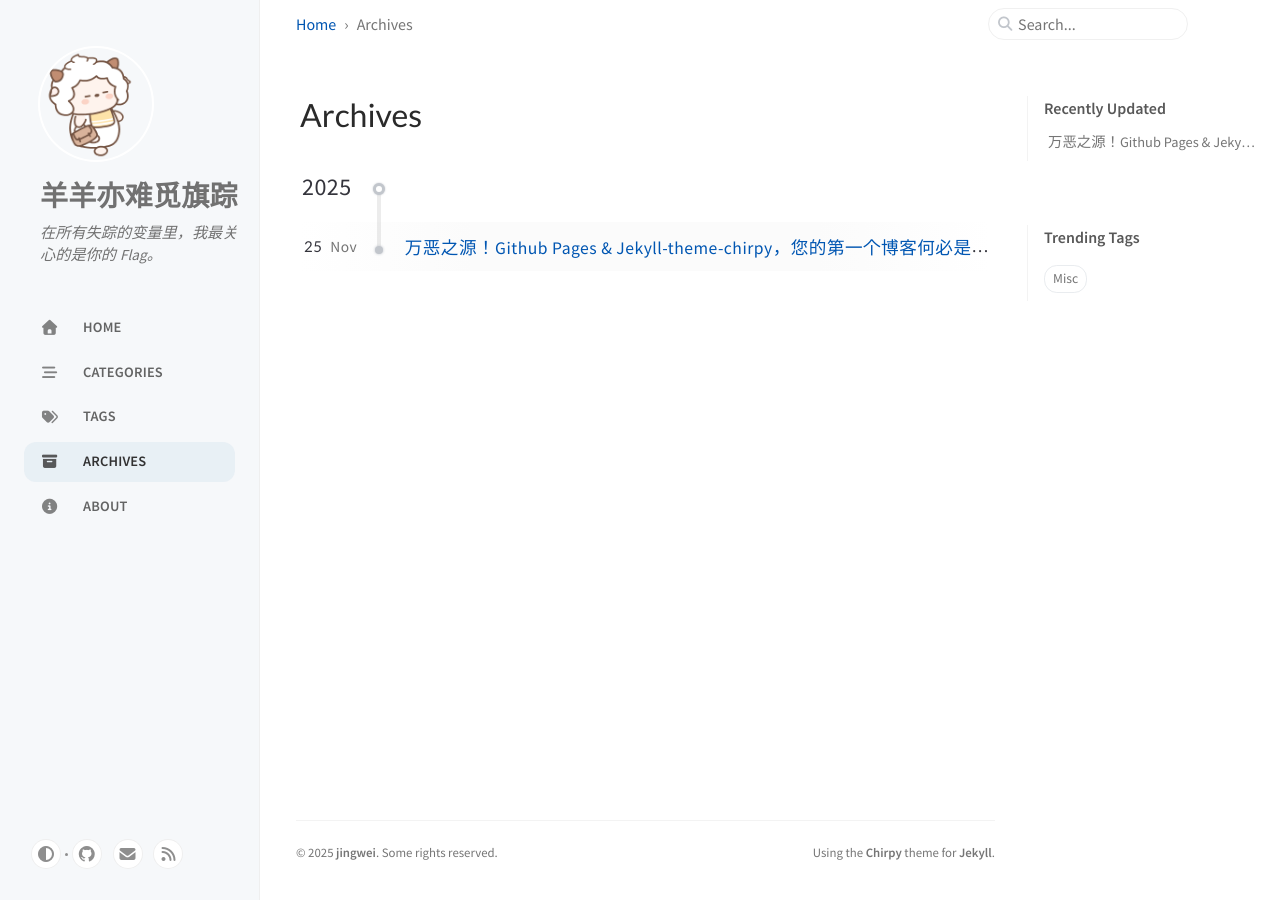
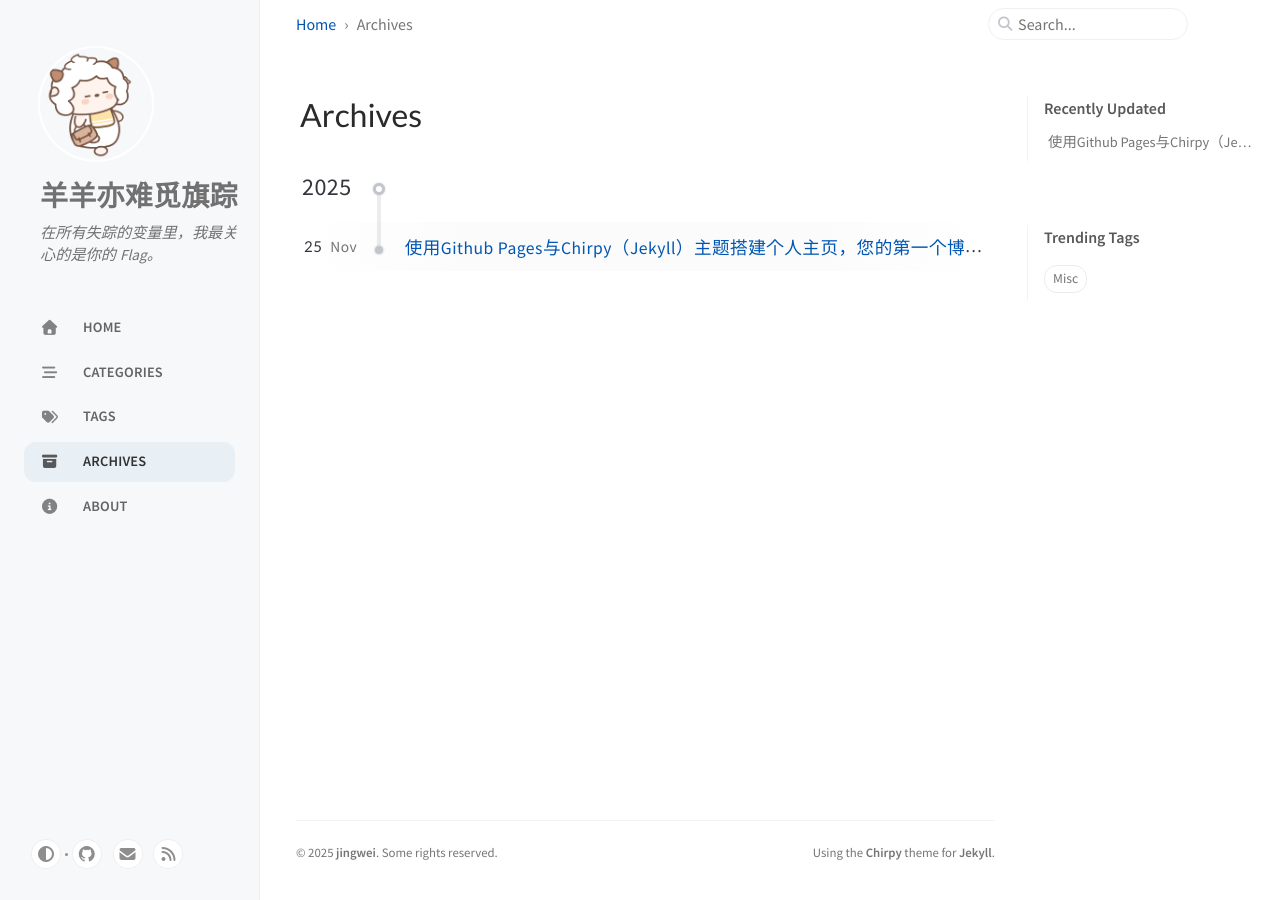
Before and after one commit to jingwei1205/jingwei1205.github.io, a Jekyll site: the page built from _tabs/archives.md, in a window 1280 px wide. Built offline with Jekyll 4.4.1, drawn with Linux system fonts in a browser that asks for light colours; cached includes are drawn as plain includes; nearby versions of some CDN libraries; comment, search, counter and statistics services are not loaded; part of the change alters nothing that is shown.

Commit message:
fix(pages): blog

````diff
--- a/_posts/2025-11-25-jekyll-theme-chirpy-first-blog.md
+++ b/_posts/2025-11-25-jekyll-theme-chirpy-first-blog.md
@@ -1,6 +1,6 @@
 ---
-title: 万恶之源！Github Pages & Jekyll-theme-chirpy，您的第一个博客何必是博客
-description: Github Pages免费服务 与 静态网站生成器Jekyll快速搭建自己的博客系统。
+title: 使用Github Pages与Chirpy（Jekyll）主题搭建个人主页，您的第一个博客何必是博客
+description: 得益于无敌的Github Pages免费服务与静态网站生成器Jekyll（含有一大堆精美博客主题），可以快速搭建自己的博客系统，在这里我选择了Chirpy主题，非常简约耐看，拥有黑白双模，当然在部署过程中也踩了非常多的大坑小坑，最终终于解决，我发现网上很少有关于Chirpy主题部署踩坑的专栏，所以写下了此篇文章，希望能对大家有所帮助！（我不会告诉你因为我觉得这个主题特别好看才折腾了这个玩意儿，养成了写博客习惯的万恶之源~~）。
 author: jingwei
 date: 2025-11-25 15:32:00 +0800
 categories: [Blogging, Misc]
@@ -119,7 +119,7 @@ jekyll s
 5. 根据配置文件修改<kbd>_config.yml</kbd>
 ![modify config](/assets/img/blog/20251125/start07.png)
 6. 此时本地运行就可以跑通，但是本主题会有个坑，需要在gitignore文件中注释掉，否则推送到github pages会报js资源缺失的问题。
-7. 这样评论区就安装好啦，大家不信的话在我评论区留言噢~~（绝不是骗评论）~~！
+7. 这样评论区就安装好啦，大家不信的话在我评论区留言噢~~（绝不是骗评论）~~！当然，大家如果发现问题或者有不理解的部分，欢迎留言噢，博主有空就会回复的！（~~谁知道有没有空，万一博客都不更新了呢！万一博主只会回收到呢！毕竟是全脂低钙纯牛马~~）
 ```gitignore
 # assets/js/dist
 ```
````
